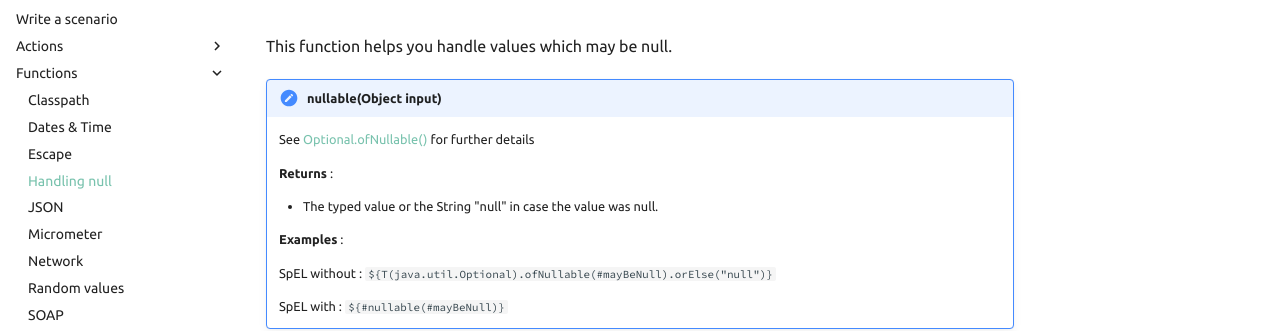
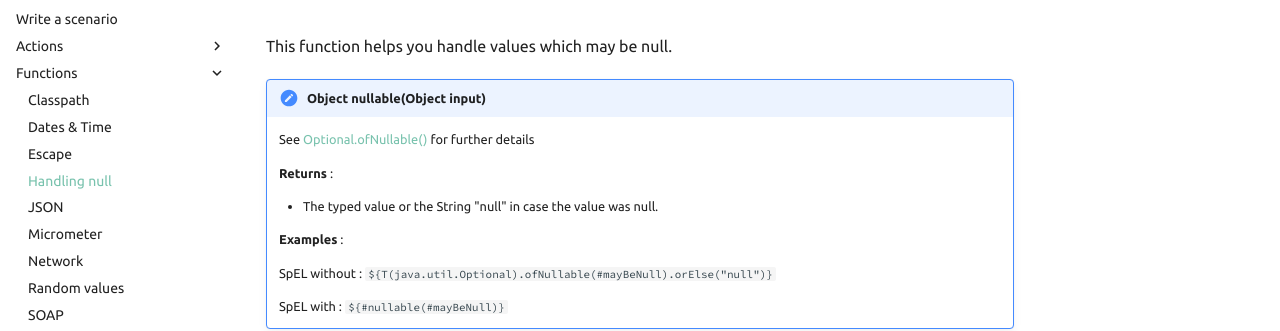
Before and after one commit to chutney-testing/chutney-testing.github.io-legacy, an MkDocs documentation site: the page built from docs/functions/nullable.md, in a window 1280 px wide. Shown: the part 194-525 px from the top of the page. Built offline with MkDocs 1.6.1 and Material for MkDocs 9.7.7, drawn with Linux system fonts in a browser that asks for light colours; comment, search, counter and statistics services are not loaded.

Commit message:
docs: Add nullable return type

```diff
--- a/docs/functions/nullable.md
+++ b/docs/functions/nullable.md
@@ -1,6 +1,6 @@
 This function helps you handle values which may be null.
 
-!!! note "nullable(Object input)"
+!!! note "Object nullable(Object input)"
 
     See [Optional.ofNullable()](https://docs.oracle.com/en/java/javase/11/docs/api/java.base/java/util/Optional.html#ofNullable(T)) for further details
 
```
